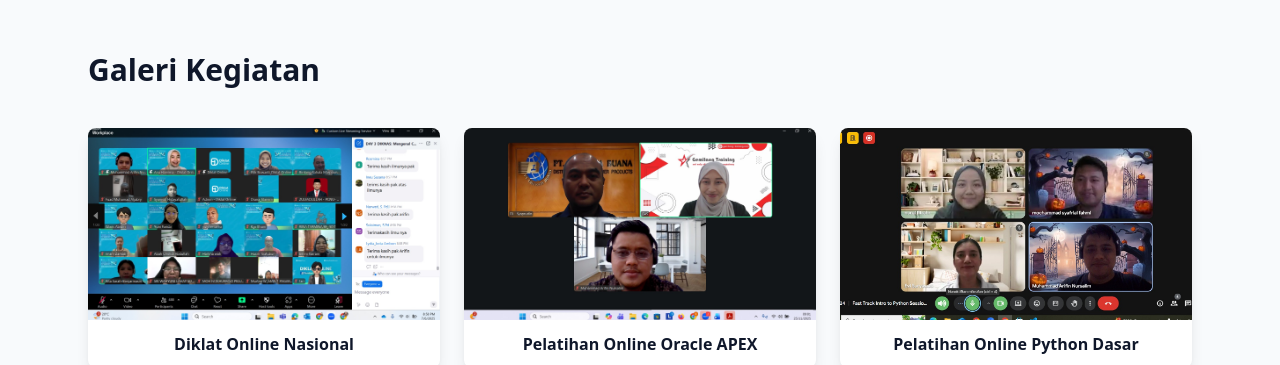
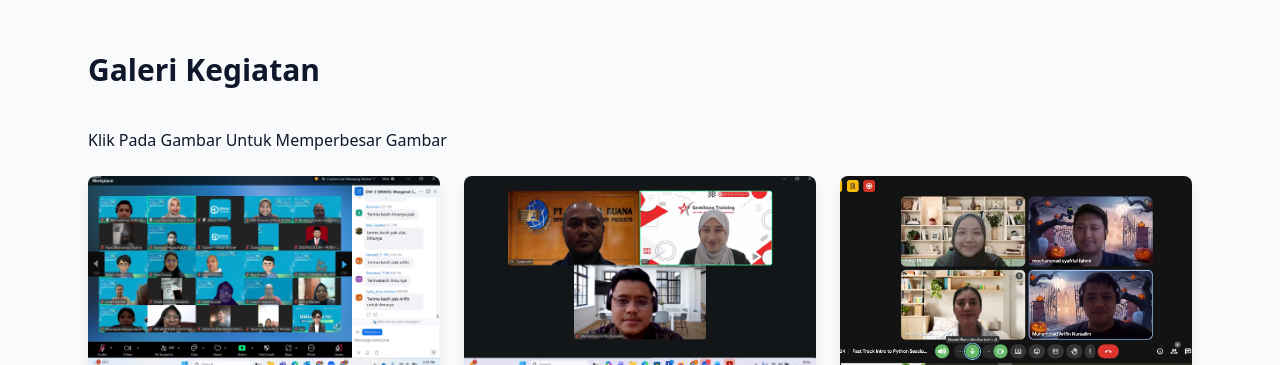
Before and after one commit to muhammadarifinnursalim/profilku, a plain HTML site: page index.html in a window 1280 px wide. Shown: the part 2020-2385 px from the top of the page. Drawn offline with nearby package versions, Linux system fonts and the light colour scheme.

Commit message:
Paragraf

```diff
--- a/index.html
+++ b/index.html
@@ -182,6 +182,8 @@ berbagi pengetahuan guna menciptakan dampak positif melalui teknologi.
     <h3 class="text-3xl font-bold mb-10 text-primary dark:text-accent">
       Galeri Kegiatan
     </h3>
+    <p>Klik Pada Gambar Untuk Memperbesar Gambar</p>
+    <br>
 
     <div class="grid grid-cols-2 md:grid-cols-3 gap-6">
 
```
